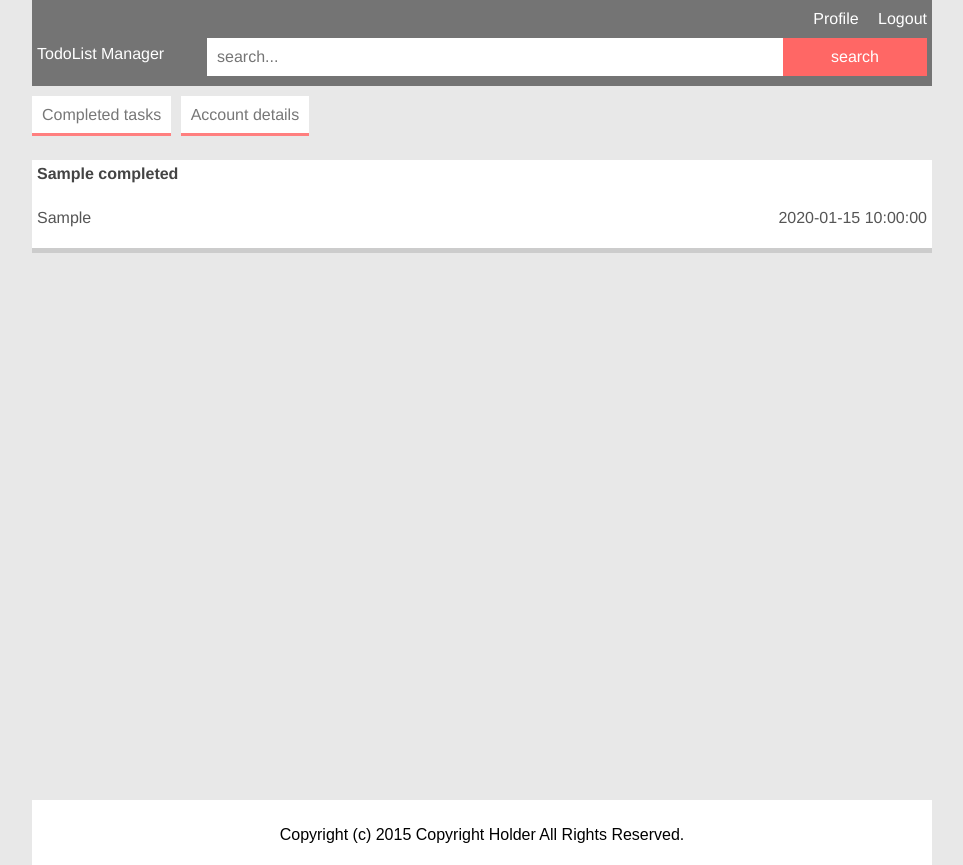
After one commit to linasmnew/todolist, a PHP site: page /user/completed_tasks.php in a window 1280 px wide. The commit adds this page. Shown: the whole page, without its empty margins (158-1121 px from the left). Run offline with PHP 8.4, Linux system fonts and the light colour scheme; the visitor is signed in with stand-in values (Sample User, id 1); tables that the repository leaves empty or names only in its code hold one stand-in row (values such as "Sample post"); a stand-in replaces the project's code that opens the database connection; some libraries are stand-ins or nearby versions.

Commit message:
Version 0.5

```diff
--- a/css/main.css
+++ b/css/main.css
@@ -36,6 +39,7 @@ footer{
   margin-left:5px;
   margin-right:5px;
   padding-top:10px;
+  padding-bottom: 5px;
 }
 
 /******** =HEADER **********/
@@ -44,7 +48,14 @@ header {
   background: rgba(3,3,3,0.5);
   width: 100%;
   padding-top:10px;
-  height: 45px;
+}
+#profile_link_container{
+  float: right;
+  padding-top: 10px;
+  padding-right: 5px;
+}
+#profile_link_container a{
+  color: #fff;
 }
 #logo {
   padding-left: 5px;
@@ -192,35 +218,45 @@ header:after{
   clear: both;
 }
 
+/****** =Tasks table ******/
+.tasks_div{
+  width: 100%;
+  background: #fff;
+  margin-bottom: 20px;
+  color: #555;
+  border-style: none;
+  border-bottom: 5px solid rgba(0, 0, 0, 0.2);
+}
 
-/****** =Tasks table ******/
-.tasks_table {
-  width: 100%;
-}
-.tasks_table td{
-  vertical-align: top;
-  padding: 10px;
-}
-.tasks_table th{
-  text-align: left;
-  padding: 10px;
+.selected_task{
+  float: right;
 }
 .title{
-  width: 55%;
+  color: #444;
+  font-weight: bold;
 }
-.date_due{
-  width: 20%;
+.tasks_div p{
+  padding:5px;
 }
-.time_due{
-  width: 20%;
-  text-align: center;
-}
-.select{
-  width: 5%;
-  text-align: center;
+.date{
+  float: right;
 }
 
-
+/**** =View tasks page task layout ****/
+.tasks_div_view_page{
+  width: 100%;
+  background: #fff;
+  margin-bottom: 20px;
+  color: #555;
+  border-style: none;
+  border-bottom: 5px solid rgba(0, 0, 0, 0.2);
+}
+.tasks_div_view_page:nth-child(1){
+  margin-top:70px;
+}
+.tasks_div_view_page p{
+  padding:5px;
+}
 /***** =ADD CATEGORY *****/
 .add_category_title {
   display: inline-block;
@@ -293,11 +342,67 @@ header:after{
   text-decoration: none;
   padding: 10px;
 }
+
 #notice{
   display: none;
   background: #FF6765;
   color: #fff;
   padding:10px;
+}
+
+
+.logout{
+  padding-left: 15px;
+}
+/**** =PROFILE PAGE ****/
+/**** =profile buttons ****/
+#profile_actions {
+  margin-top: 20px;
+  float: left;
+  margin-bottom: 20px;
+}
+#profile_actions li{
+  display: inline-block;
+  padding-right:5px;
+}
+#profile_actions li a{
+  background: #fff;
+  border-bottom: 3px solid rgba(255, 0, 0, 0.5);
+}
+#completed_tasks_link{
+  color: #777;
+  text-decoration: none;
+  padding: 10px;
+}
+#account_details_link{
+  color: #777;
+  text-decoration: none;
+  padding: 10px;
+}
+#profile_navigation:after{
+  content: " ";
+  display: table;
+  clear: both;
+}
+
+/**** =update details form ****/
+#update_details_form{
+  padding-bottom: 40px;
+}
+#update_details_form input{
+  outline:none;
+  width: 100%;
+  border-style: none;
+  padding:10px;
+  background: #E8E8E8;
+  border-bottom: 1px solid #ccc;
+}
+#update_details_form input[type="submit"] {
+  border-style: none;
+  background: #FF6765;
+  color:#fff;
+  padding:5px;
+  margin-top:10px;
 }
 
 
@@ -307,19 +412,33 @@ header:after{
     margin: auto;
     margin: 5px;
   }
+  #alert{
+    padding-left: 270px;
+  }
   header{
     padding-bottom:10px;
   }
   header ul {
-    padding-top:14px;
+    padding-top:35px;
+  }
+  #profile_link_container{
+    float: right;
+    padding-right: 5px;
+    padding-bottom:20px;
+    padding-top: 0px;
+  }
+
+  #profile_link_container a{
+    color: #fff;
   }
   #logo{
+    float: left;
     padding-left: 5px;
-    padding-top:15px;
+    padding-top:35px;
   }
 
   #search_form{
-    padding-top: 5px;
+    margin-top: -10px;
     padding-right: 5px;
     display: inline-block;
     float: right;
@@ -348,5 +468,8 @@ header:after{
     margin: auto;
   }
 
-
+  footer{
+    width: 900px;
+    margin: auto;
+  }
 }
--- a/header.php
+++ b/header.php
@@ -19,6 +19,14 @@
 <body>
   <div id="wrapper">
     <header>
+
+      <?php if(isset($_SESSION['user_id'])) : ?>
+      <div id="profile_link_container">
+        <a href="profile.php">Profile</a>
+        <a class="logout" href="logout.php">Logout</a>
+      </div>
+      <?php endif; ?>
+
       <div id="logo">
         <a href="index.php">TodoList Manager</a>
       </div>
@@ -28,10 +36,12 @@
           <li><a href="register.php">Register</a></li>
         </ul>
       <?php endif; ?>
+
       <?php if(isset($_SESSION['user_id'])) : ?>
       <form id="search_form" action="search.php" method="GET">
         <input type="text" name="search" placeholder="search...">
         <input type="submit" value="search">
       </form>
     <?php endif; ?>
+
     </header>
--- a/index.php
+++ b/index.php
@@ -9,8 +9,10 @@ require('header.php');
 
 ?>
 
-    <section>
-      <h1>Todo List Manager</h1>
+    <section id="homepage">
+      <p>The best cloud solution <br><span style="padding-left:40px">for managing your tasks</span></p>
+
+      <img src="img/bg.png" width="900">
     </section>
 
 <?php require('footer.php'); ?>
--- a/js/ajax-requests.js
+++ b/js/ajax-requests.js
@@ -60,7 +60,7 @@ $('#complete_task_link').click(function(evt){
 
         if($.inArray(inputtt, checked) !== -1 ){
           //found
-          $(this).closest('tr').remove();
+          $(this).closest('div').remove();
         }
       });
       //reset id values
@@ -96,7 +96,7 @@ $('#remove_task_link').click(function(evt){
 
         if($.inArray(inputtt, checked) !== -1 ){
           //found
-          $(this).closest('tr').remove();
+          $(this).closest('div').remove();
         }
       });
       //reset id values
--- /dev/null
+++ b/user/completed_tasks.php
@@ -0,0 +1,39 @@
+<?php
+session_start();
+
+if(!isset($_SESSION['user_id'])){
+  header('location: ../login.php');
+}
+require_once('../model/db.php');
+require('taskFunctions.php');
+
+$completed_tasks_result = getCompletedTasks($_SESSION['user_id'], $conn);
+
+require('../header.php');
+?>
+
+<section>
+  <nav id="profile_navigation">
+    <ul id="profile_actions">
+      <li><a id="completed_tasks_link" href="completed_tasks.php">Completed tasks</a></li>
+      <li><a id="account_details_link" href="profile.php">Account details</a></li>
+    </ul>
+  </nav>
+  <?php if(is_string($completed_tasks_result)){
+    echo '<p class="not_found">No tasks added</p>';
+  }else{ ?>
+
+    <?php foreach($completed_tasks_result as $task) : ?>
+
+      <div class="tasks_div_view_page">
+        <p class="title"><?php echo($task['task_title']); ?></p>
+        <p class="date_completed"><?php echo $task['category']; ?> <span class="date"><?php echo $task['date_completed'];?></span></p>
+      </div>
+
+    <?php endforeach; ?>
+    <?php  }  ?>
+  </table>
+
+</section>
+
+<?php require('../footer.php'); ?>
--- a/user/taskFunctions.php
+++ b/user/taskFunctions.php
@@ -5,7 +5,7 @@ function getTasks($user_id, $category,$conn){
   //  date('Y-m-d',$task['time_due']);
   $category = $category;
 
-  $find_category_tasks = $conn->prepare("SELECT * FROM tasks WHERE category = ? AND user_id = ? ORDER BY date_due, time_due");
+  $find_category_tasks = $conn->prepare("SELECT * FROM tasks WHERE category = ? AND user_id = ? ORDER BY date_due");
   $find_category_tasks->bindParam(1,$category, PDO::PARAM_STR);
   $find_category_tasks->bindParam(2,$user_id, PDO::PARAM_STR);
   $find_category_tasks->execute();
@@ -17,6 +17,42 @@ function getTasks($user_id, $category,$conn){
   }else{
     return 'not fouund';
   }
+}
+
+
+function getCompletedTasks($user_id, $conn){
+
+  $find_completed_tasks = $conn->prepare("SELECT * FROM completed WHERE user_id = ? ORDER BY date_completed DESC");
+  $find_completed_tasks->bindParam(1,$user_id, PDO::PARAM_STR);
+  $find_completed_tasks->execute();
+  $result = $find_completed_tasks->fetchAll();
+  $find_completed_tasks->closeCursor();
+
+  if($find_completed_tasks->rowCount()>0){
+    return $result;
+  }else{
+    return 'not fouund';
+  }
+
+}
+
+function getOverdueTasks($user_id, $conn){
+  $currentDate = date('Y-m-d');
+  $currentTime = date('H:i:s');
+  $currentDateTimestamp = date('Y-m-d H:i:s', strtotime("$currentDate $currentTime"));
+
+  $find_overdue_tasks = $conn->prepare("SELECT * FROM tasks WHERE date_due < ? ORDER BY date_due");
+  $find_overdue_tasks->bindParam(1,$currentDateTimestamp, PDO::PARAM_STR);
+  $find_overdue_tasks->execute();
+  $result = $find_overdue_tasks->fetchAll();
+  $find_overdue_tasks->closeCursor();
+
+  if($find_overdue_tasks->rowCount()>0){
+    return $result;
+  }else{
+    return 'no notifications';
+  }
+
 }
 
 
@@ -69,7 +105,6 @@ function completeAndRemoveTasks($user_id, $url, $conn){
 }
 
 
-
 function completelyDeleteTask($user_id, $url, $conn){
 
   $ids = $url;
```
Also changed, not shown: other parts of css/main.css (+36 -4 lines), user/index.php (+39 -6 lines), user/profile.php (added, +42 -0 lines), user/profileFunctions.php (added, +12 -0 lines), user/search.php (+7 -6 lines), user/update_details.php (added, +97 -0 lines), user/view-tasks.php (+11 -12 lines), img/bg.png (added).
